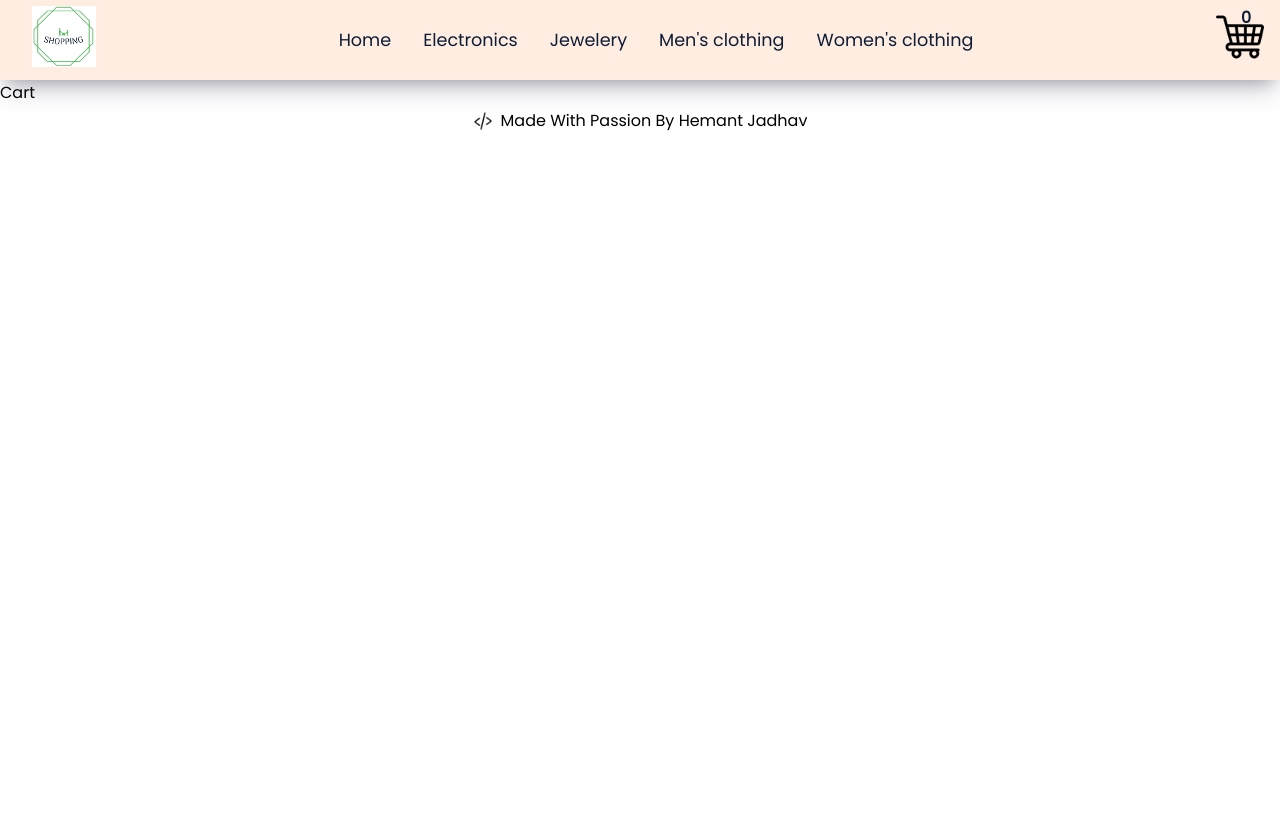
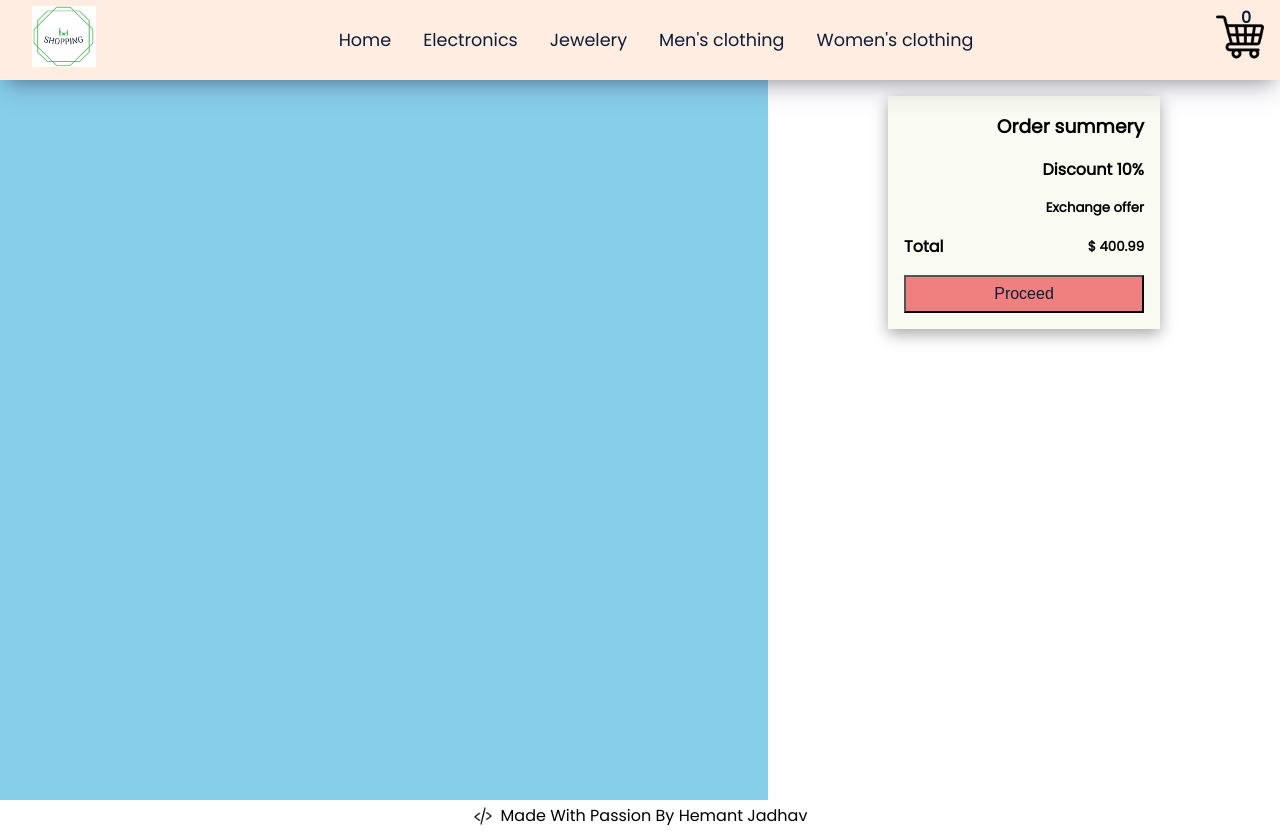
Before and after one commit to webdev-hemant/Eccomerce-app, a React (Create React App) app: page /checkout in a window 1280 px wide. Before the commit the page ends 800 px from the top, so only its background shows below. Built offline with nearby package versions, Linux system fonts and the light colour scheme.

Commit message:
cart RHS completed

```diff
--- a/src/modules/cart/Cart.tsx
+++ b/src/modules/cart/Cart.tsx
@@ -1,7 +1,26 @@
 import styles from "./cart.module.scss";
 
 const Cart = () => {
-  return <div>Cart</div>;
+  return (
+    <div className={styles.cartWrapper}>
+      <div className={styles.productInformation}></div>
+      <div className={styles.cartContainer}>
+        <div className={styles.cartTotal}>
+          <h3 className={styles.title}>Order summery</h3>
+          <div className={styles.discount}>
+            <h4>Discount 10%</h4>
+            <h5>Exchange offer</h5>
+          </div>
+          <div className={styles.priceTotal}>
+            <h4>Total</h4> <h5>$ 400.99</h5>
+          </div>
+          <button className={styles.proceed} type="button">
+            Proceed
+          </button>
+        </div>
+      </div>
+    </div>
+  );
 };
 
 export default Cart;
--- a/src/modules/cart/cart.module.scss
+++ b/src/modules/cart/cart.module.scss
@@ -0,0 +1,50 @@
+@import "../../cssGlobal/variables.scss";
+
+.cartWrapper {
+  min-height: 90vh;
+  display: grid;
+  grid-template-columns: 60% 40%;
+  .productInformation {
+    background-color: skyblue;
+  }
+  .cartContainer {
+    display: flex;
+    align-items: flex-start;
+    justify-content: center;
+    // background-color: lightblue;
+    padding: 1rem;
+    .cartTotal {
+      padding: 1rem;
+      width: 15rem;
+      min-height: 12rem;
+      background-color: $clr_5;
+      box-shadow: rgba(0, 0, 0, 0.35) 0px 5px 15px;
+
+      .title {
+        text-align: end;
+      }
+      .discount {
+        margin: 1rem 0;
+        display: flex;
+        flex-direction: column;
+        align-items: flex-end;
+        gap: 1rem;
+      }
+      .priceTotal {
+        // margin-top: 6rem;
+        display: flex;
+        align-items: center;
+        justify-content: space-between;
+      }
+      .proceed {
+        margin-top: 1rem;
+        cursor: pointer;
+        font-size: 1rem;
+        width: 100%;
+        padding: 0.5rem 0;
+        color: $clr_1;
+        background-color: lightcoral;
+      }
+    }
+  }
+}
```
